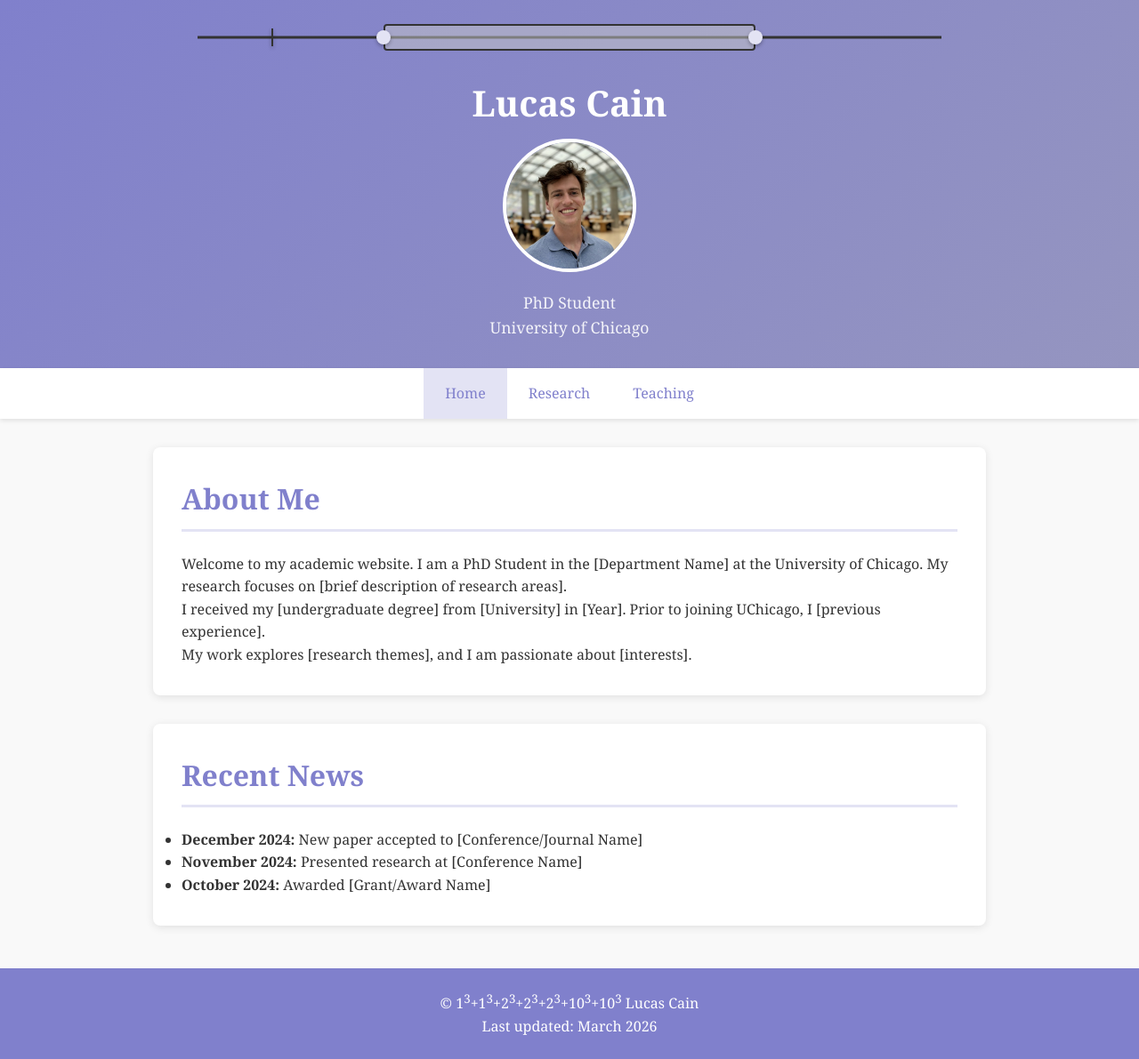
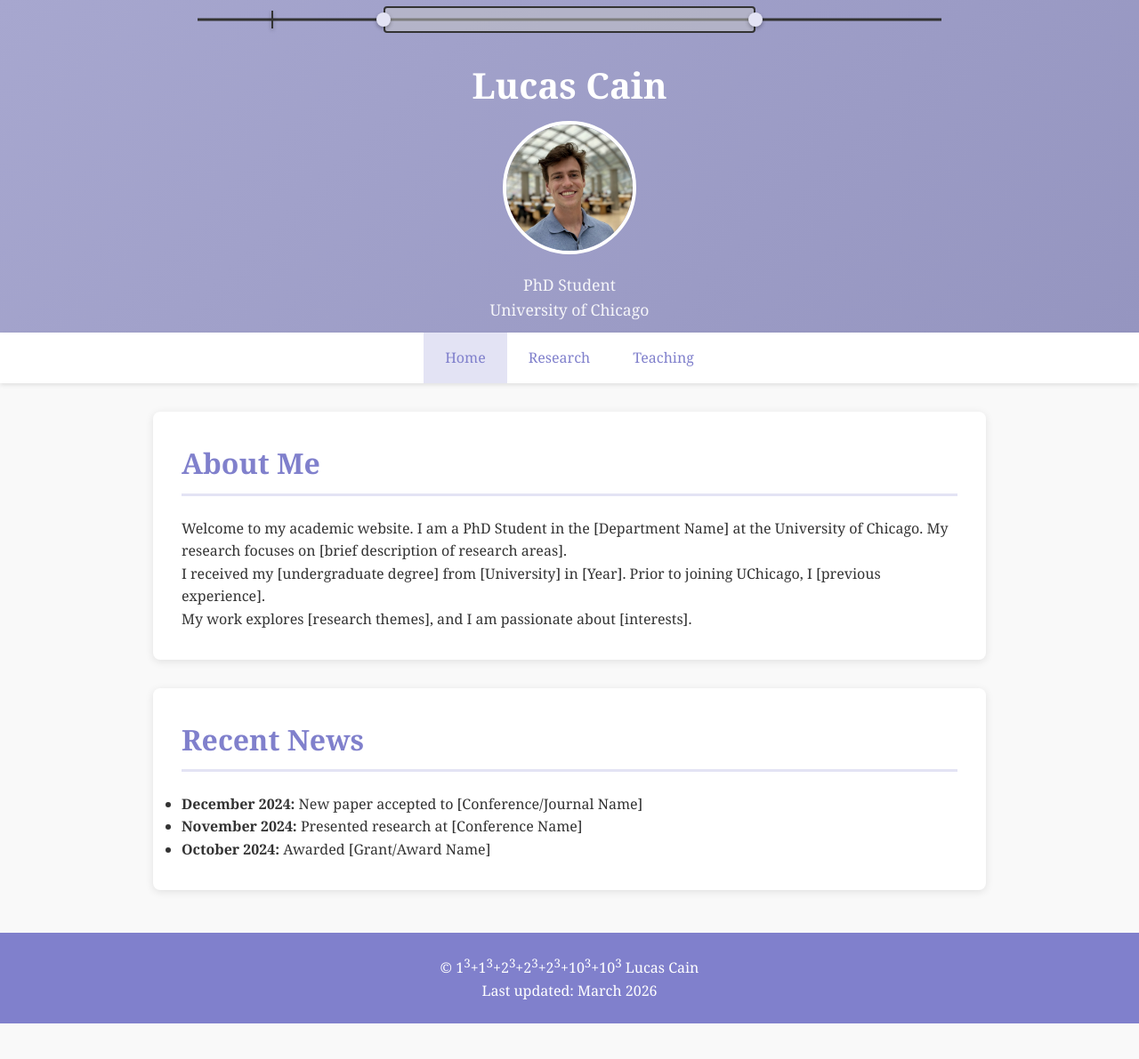
Before and after one commit to L-Cain/L-Cain.github.io, a Jekyll site: the page built from index.md, in a window 1280 px wide. Shown: the whole page at 89% size. Built offline with Jekyll 4.4.1, drawn with Linux system fonts in a browser that asks for light colours; after the commit the page ends 1151 px from its top, so only the background shows below that.

Commit message:
Update default.html

```diff
--- a/_layouts/default.html
+++ b/_layouts/default.html
@@ -19,10 +19,10 @@
         }
 
         header {
-            background: linear-gradient(135deg, #8080cc 0%, #9595c0 100%);
+            background: linear-gradient(135deg, #a7a7cf 0%, #9595c0 100%);
             color: white;
-            padding: 2rem 0;
-            box-shadow: 0 2px 5px rgba(0,0,0,0.1);
+            padding: 0.75rem 0;
+            box-shadow: 0 1px 3px rgba(0,0,0,0.1);
         }
 
         .container {
```
